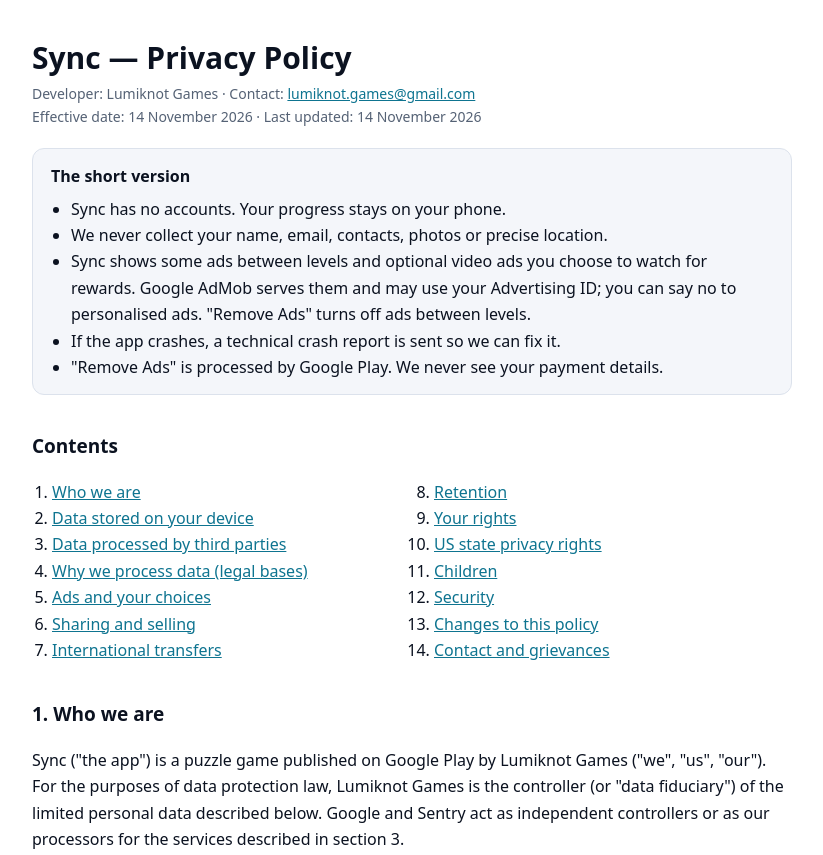
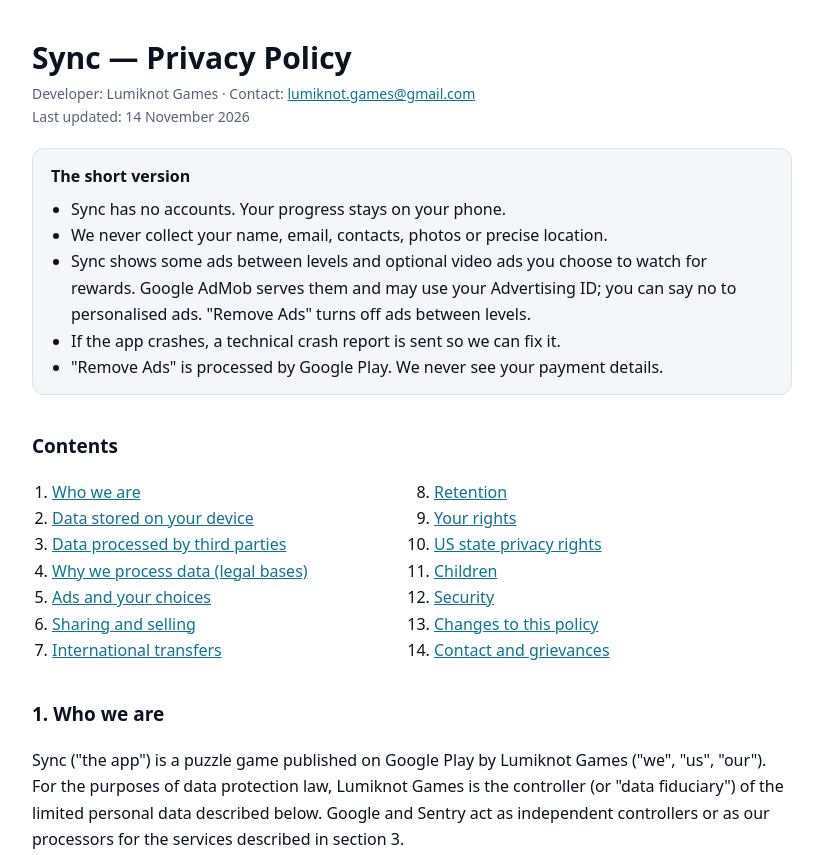
Before and after one commit to lumiknotgames/lumiknotgames.github.io, a plain HTML site: page sync/privacy-policy/index.html in a window 1280 px wide. Shown: the top 855 px of the page, without its empty margins (228-1051 px from the left). Drawn offline with Linux system fonts and the light colour scheme.

Commit message:
Update index.html

```diff
--- a/sync/privacy-policy/index.html
+++ b/sync/privacy-policy/index.html
@@ -28,7 +28,7 @@
 <body>
 <main>
 <h1>Sync — Privacy Policy</h1>
-<div class="meta">Developer: Lumiknot Games · Contact: <a href="mailto:lumiknot.games@gmail.com">lumiknot.games@gmail.com</a><br>Effective date: 14 November 2026 · Last updated: 14 November 2026</div>
+<div class="meta">Developer: Lumiknot Games · Contact: <a href="mailto:lumiknot.games@gmail.com">lumiknot.games@gmail.com</a><br>Last updated: 14 November 2026</div>
 
 <div class="summary">
   <strong>The short version</strong>
```
